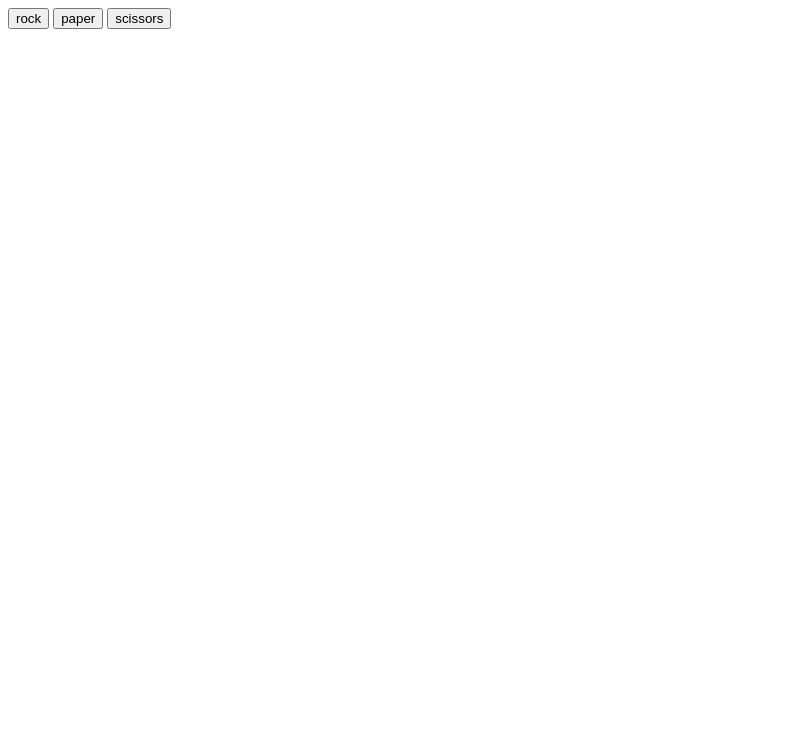
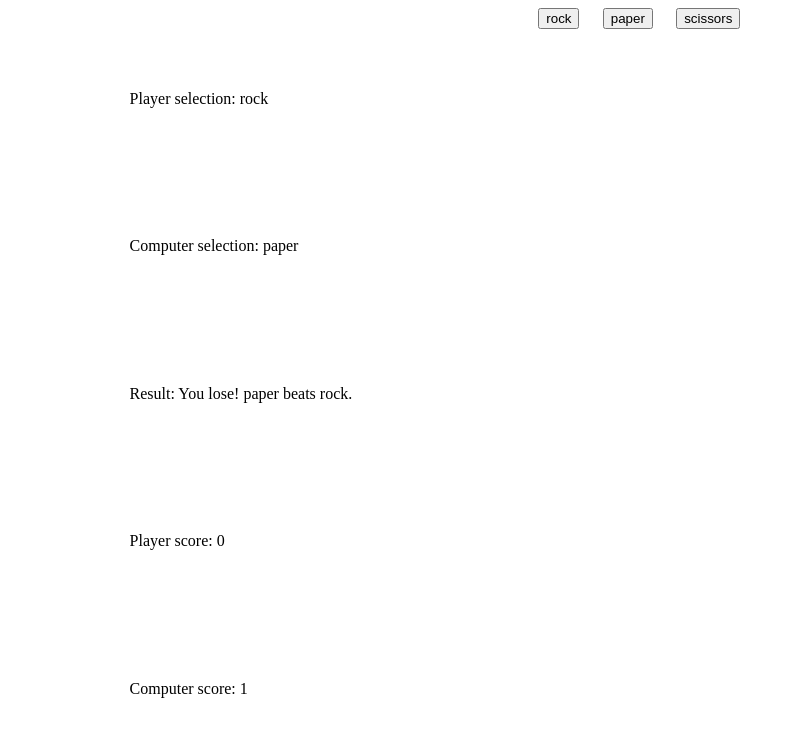
Before and after one commit to mistermopy/rock-paper-scissors, a plain HTML site: page index.html in a window 1280 px wide. Both pictures are taken after a click on the button "rock". Shown: the whole page, without its empty margins (0-795 px from the left). Drawn offline with Linux system fonts and the light colour scheme.

Commit message:
Added divs for displaying results and console.log, Reorganized, Program creates span elements.

```diff
--- a/index.html
+++ b/index.html
@@ -5,9 +5,20 @@
     <meta charset="utf-8">
 </head>
 <body>
-    <button id="btnR">rock</button>
-    <button id="btnP">paper</button>
-    <button id="btnS">scissors</button>
-    <script src="javascript.js"></script>
+    <div class="container">
+        <div id="btnCSS">
+            <button id="rock">rock</button>
+            <button id="paper">paper</button>
+            <button id="scissors">scissors</button>
+        </div>
+        <div id="content">
+            <div id="playerSelection">Player selection: </div>
+            <div id="computerSelection">Computer selection: </div>
+            <div id="result">Result: </div>
+            <div id="playerScore">Player score: </div>
+            <div id="computerScore">Computer score: </div>
+        </div>
+    </div>
+<script src="javascript.js"></script>
 </body>
 </html>
--- a/javascript.js
+++ b/javascript.js
@@ -1,7 +1,39 @@
-let result = 0;
-const btnR = document.querySelector('#btnR');
-const btnP = document.querySelector('#btnP');
-const btnS = document.querySelector('#btnS');
+const body = document.querySelector('body'),
+container = document.querySelector('.container'),
+content = document.querySelector('#content'),
+rock = document.querySelector('#rock'),
+paper = document.querySelector('#paper'),
+scissors = document.querySelector('#scissors'),
+btnCSS = document.querySelector('#btnCSS'),
+playerSelectionDisplay = document.querySelector('#playerSelection'),
+compSelectionDisplay = document.querySelector('#computerSelection'),
+resultDisplay = document.querySelector('#result'),
+playerScore = document.querySelector('#playerScore'),
+compScore = document.querySelector('#computerScore');
+
+body.style = 'height: 95vh; width: 95vw;';
+container.style = 'height: 100%; width: 100%; display: flex; flex-direction: column; align-items: center;';
+btnCSS.style = 'display: flex; gap: 15%;';
+content.style = 'margin-top: 5%; height: 80%; width: 80%; display: flex; flex-direction: column; justify-content: space-between;';
+
+let playerSelectionValue = document.createElement('span');
+let compSelectionValue = document.createElement('span');
+playerSelectionValue.textContent = '';
+compSelectionValue.textContent = '';
+playerSelectionDisplay.appendChild(playerSelectionValue);
+compSelectionDisplay.appendChild(compSelectionValue);
+let resultsValue = document.createElement('span');
+resultsValue.textContent = '';
+resultDisplay.appendChild(resultsValue);
+
+let pScoreDisplay = document.createElement('span');
+pScoreActual = 0;
+let cScoreDisplay = document.createElement('span');
+cScoreActual = 0;
+pScoreDisplay.textContent = `${pScoreActual}`;
+cScoreDisplay.textContent = `${cScoreActual}`;
+playerScore.appendChild(pScoreDisplay);
+compScore.appendChild(cScoreDisplay);
 
 function computerPlay() {
     if (Math.random() <= .33) {
@@ -16,71 +48,54 @@ function computerPlay() {
 function playRound(playerSelection, computerSelection) {
     let messageLose = `You lose! ${computerSelection} beats ${playerSelection}.`;
     let messageWin = `You win! ${playerSelection} beats ${computerSelection}.`;
-    console.log(`playerSelection: ${playerSelection}`);
-    console.log(`computerSelection: ${computerSelection}`);
+    const draw = 'Draw!';
+    playerSelectionValue.textContent = playerSelection;
+    compSelectionValue.textContent = computerSelection;
     if (computerSelection == playerSelection) {
-        result += Number(0);
-        console.log('Draw!');
-        console.log(`Current score: ${result}`);
+        resultsValue.textContent = draw;
     } else {
         if (playerSelection == 'rock') {
             if (computerSelection == 'paper') {
-                result += Number(-1);
-                console.log(messageLose);
-                console.log(`Current score: ${result}`);
+                cScoreActual += 1;
+                cScoreDisplay.textContent = `${cScoreActual}`;
+                resultsValue.textContent = messageLose;
             } else {
-                result += Number(1);
-                console.log(messageWin);
-                console.log(`Current score: ${result}`);
+                pScoreActual += 1;
+                pScoreDisplay.textContent = `${pScoreActual}`;
+                resultsValue.textContent = messageWin;
             }
         } else if (playerSelection == 'paper') {
             if (computerSelection == 'rock') {
-                result += Number(1);
-                console.log(messageWin);
-                console.log(`Current score: ${result}`);
+                pScoreActual += 1;
+                pScoreDisplay.textContent = `${pScoreActual}`;
+                resultsValue.textContent = messageWin;
             } else {
-                result += Number(-1);
-                console.log(messageLose);
-                console.log(`Current score: ${result}`);
+                cScoreActual += 1;
+                cScoreDisplay.textContent = `${cScoreActual}`;
+                resultsValue.textContent = messageLose;
             }
         } else {
             if (computerSelection == 'rock') {
-                result += Number(-1);
-                console.log(messageLose);
-                console.log(`Current score: ${result}`);
+                cScoreActual += 1;
+                cScoreDisplay.textContent = `${cScoreActual}`;
+                resultsValue.textContent = messageLose;
             } else if (computerSelection == 'paper') {
-                result += Number(1);
-                console.log(messageWin);
-                console.log(`Current score: ${result}`);
+                pScoreActual += 1;
+                pScoreDisplay.textContent = `${pScoreActual}`;
+                resultsValue.textContent = messageWin;
             }
         }
     }
 }
 
-btnR.addEventListener('click', ()=> {
-    playRound(btnR.textContent, computerPlay());
+rock.addEventListener('click', ()=> {
+    playRound('rock', computerPlay());
 });
 
-btnP.addEventListener('click', ()=> {
-    playRound(btnP.textContent, computerPlay());
+paper.addEventListener('click', ()=> {
+    playRound('paper', computerPlay());
 });
 
-btnS.addEventListener('click', ()=> {
-    playRound(btnS.textContent, computerPlay());
+scissors.addEventListener('click', ()=> {
+    playRound('scissors', computerPlay());
 });
-
-/*function game() {
-    for (let i = 0; i < 5; i++) {
-
-    }
-
-    let summary = '';
-    if (result < 0) {
-        summary = result + ' is your final score. You lose.';
-    } else if (result > 0) {
-        summary = result + ' is your final score. You win!';
-    } else {
-        summary = result + ' is your final score. Draw!';
-    }
-    console.log(summary);
-}*/
```
